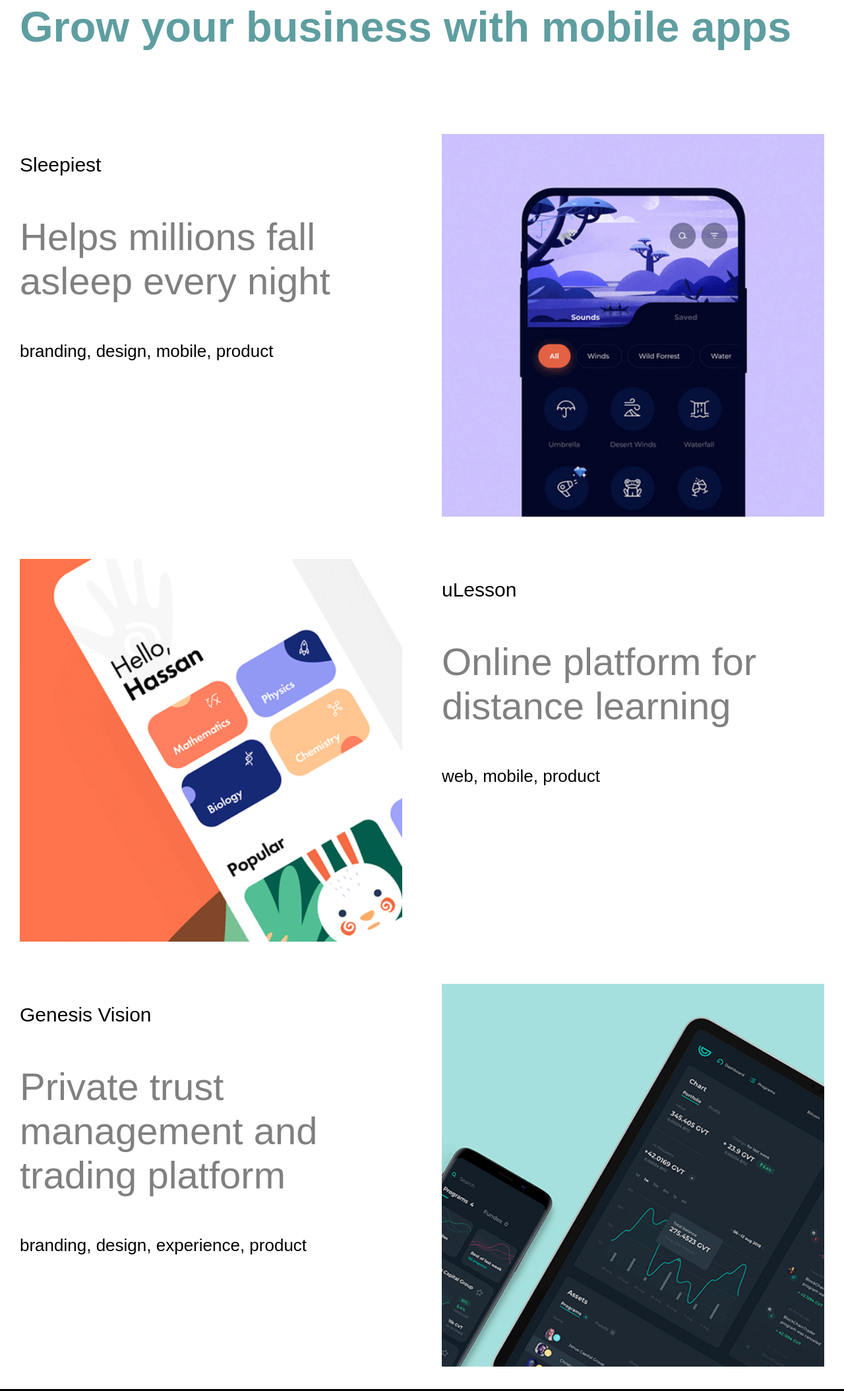
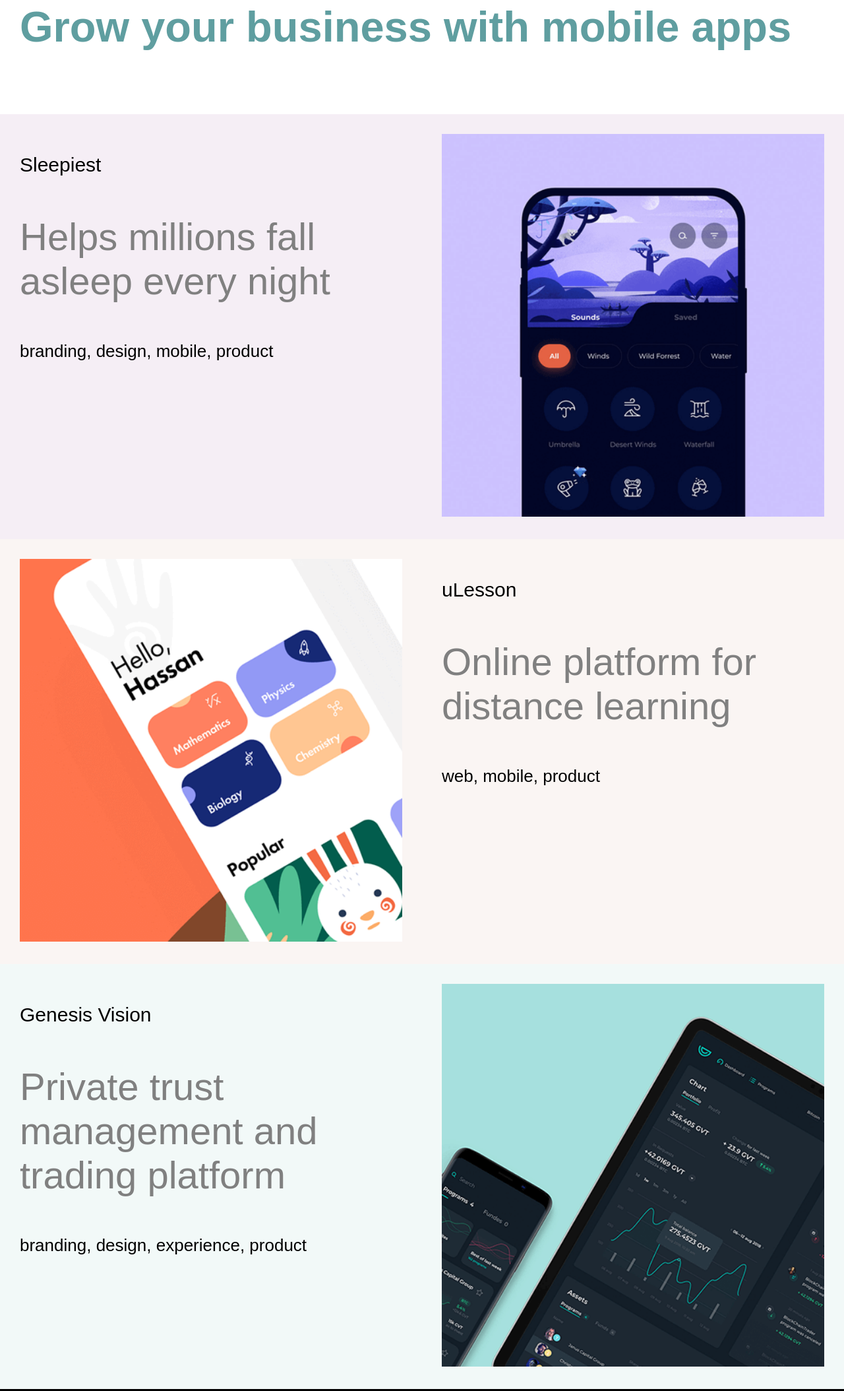
Before and after one commit to IkerSolanaBorrego/Cuberto, a plain HTML site: page index.html in a window 1280 px wide. Shown: the part 144-2252 px from the top of the page at 66% size. Drawn offline with Linux system fonts and the light colour scheme.

Commit message:
commit_final

```diff
--- a/index.html
+++ b/index.html
@@ -13,6 +13,7 @@
             <p class="div1tit2">Grow your business with mobile apps</p>
         </div>
     </div>
+    <section class="section1">
         <div class="contenedor">
             <div class="texto">
                 <p class="div234tit1">Sleepiest</p>
@@ -23,6 +24,8 @@
                 <img src="./imagenes/section-1-m.png">
             </div>
         </div>
+    </section>
+    <section class="section2">
         <div class="contenedor">
             <div class="imagenes">
                 <img src="./imagenes/section-2-m.png">
@@ -33,6 +36,8 @@
                 <p class="div234tit3">web, mobile, product</p>
             </div>
         </div>
+    </section>
+    <section class="section3">
         <div class="contenedor">
             <div class="texto">
                 <p class="div234tit1">Genesis Vision</p>
@@ -43,6 +48,7 @@
                 <img src="./imagenes/section-3-m.png">
             </div>
         </div>
+    </section>
     <div class="div5">
         <div class="div5tit">
             <p>Have an idea? Tell us about it</p>
--- a/style.css
+++ b/style.css
@@ -32,6 +32,18 @@
     width: 100%;
     display: flex;
     flex-wrap: wrap;
+}
+
+.section1 {
+    background-color: #F5EEF5;
+}
+
+.section2 {
+    background-color: #FAF5F3
+}
+
+.section3 {
+    background-color: #F2F9F8
 }
 
 .texto {
```
Lines whose indentation alone changed are shown as unchanged.
